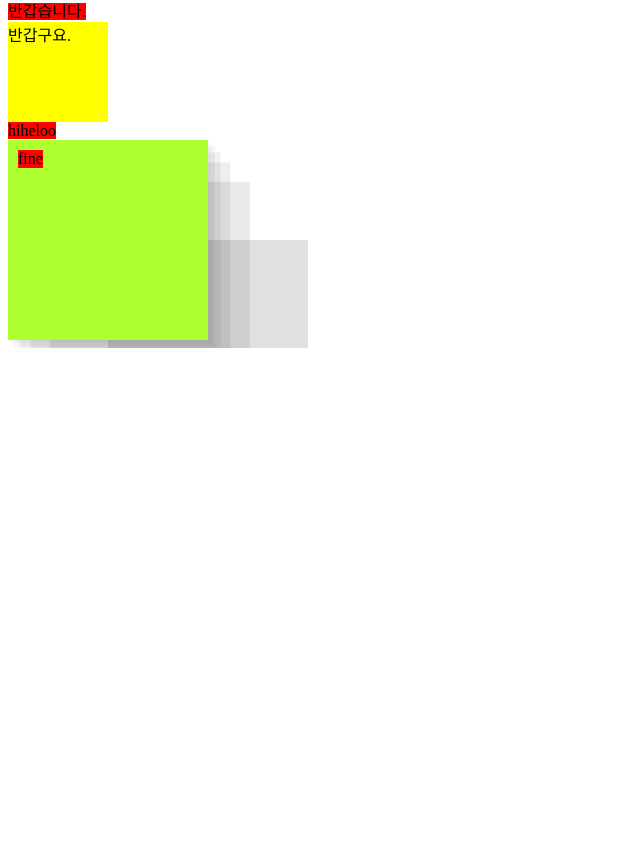
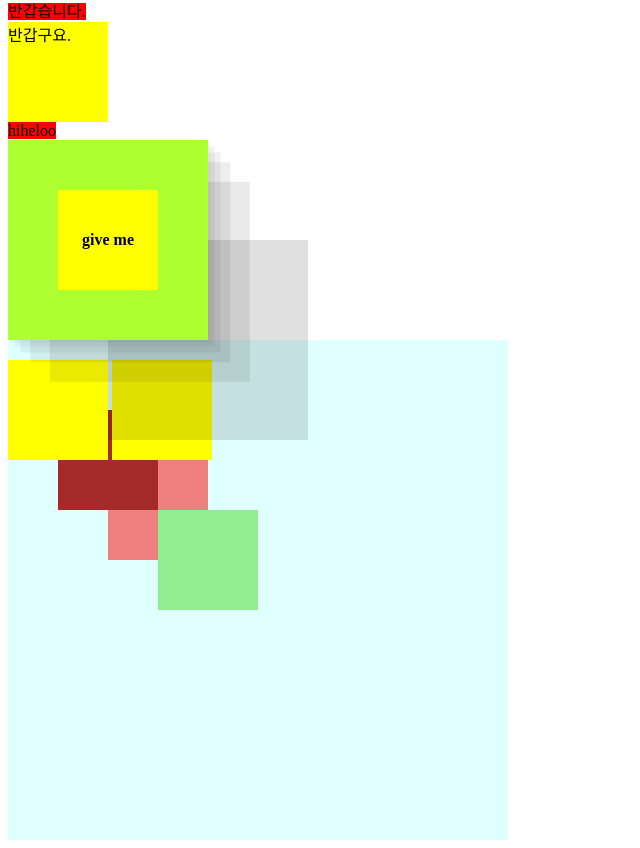
Before and after one commit to wallaby150/test, a plain HTML site: page study/study.html in a window 1280 px wide. Shown: the part 472-1320 px from the top of the page, without its empty margins (0-640 px from the left). Before the commit the page ends 820 px from the top, so only its background shows below. Drawn offline with Linux system fonts and the light colour scheme.

Commit message:
0612_포지셔닝 공부

```diff
--- a/study/study.html
+++ b/study/study.html
@@ -50,7 +50,14 @@
     <div>반갑구요.</div>
     <span>hi</span><span>heloo</span>
     <div id="box">
-      <span id="inner">fine</span>
+      <div id="inner">give me</div>
+    </div>
+    <div class="container">
+      <div id="first"></div>
+      <div id="second"></div>
+      <div id="third"></div>
+      <div id="fourth"></div>
+      <div id="fifth"></div>
     </div>
   </body>
 </html>
--- a/study/study_style.css
+++ b/study/study_style.css
@@ -26,8 +26,12 @@ div {
 }
 
 #inner {
-  margin: 10px;
-  display: inline-block;
+  position: relative;
+  top: calc(50% - 50px);
+  left: calc(50% - 50px);
+  text-align: center;
+  line-height: 100px;
+  font-weight: 600;
 }
 
 #box {
@@ -39,3 +43,43 @@ div {
     41.8px 41.8px 0px rgba(0, 0, 0, 0.081), 100px 100px 0px rgba(0, 0, 0, 0.12);
   background-color: greenyellow;
 }
+
+.container {
+  width: 500px;
+  height: 500px;
+  background-color: lightcyan;
+  position: relative;
+  z-index: -5;
+}
+
+.container > div {
+  display: inline-block;
+  margin-top: 20px;
+}
+
+#second {
+  position: absolute;
+  top: 50px;
+  left: 50px;
+  background-color: brown;
+  z-index: -1;
+}
+
+#third {
+  position: absolute;
+  top: 100px;
+  left: 100px;
+  background-color: lightcoral;
+  z-index: -2;
+}
+
+#fourth {
+  position: absolute;
+  top: 150px;
+  left: 150px;
+  background-color: lightgreen;
+}
+
+#fifth {
+  z-index: 1;
+}
```
